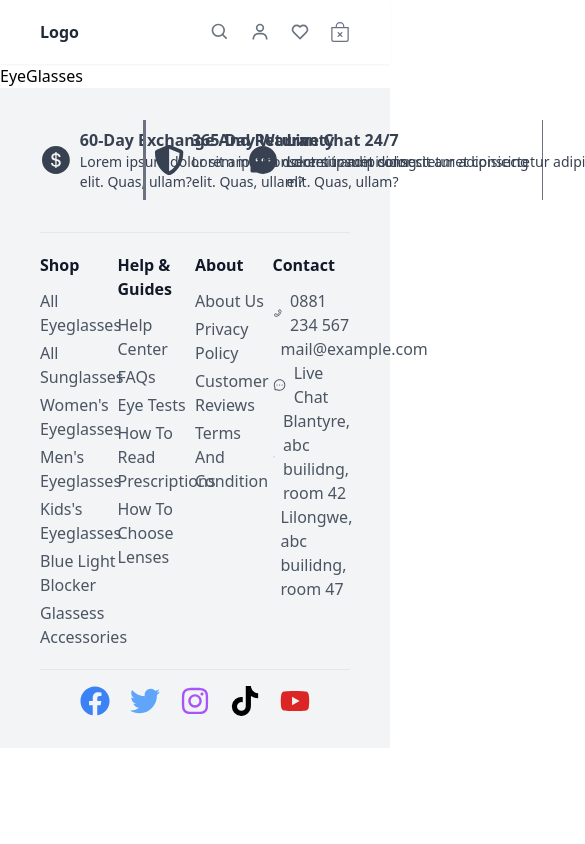
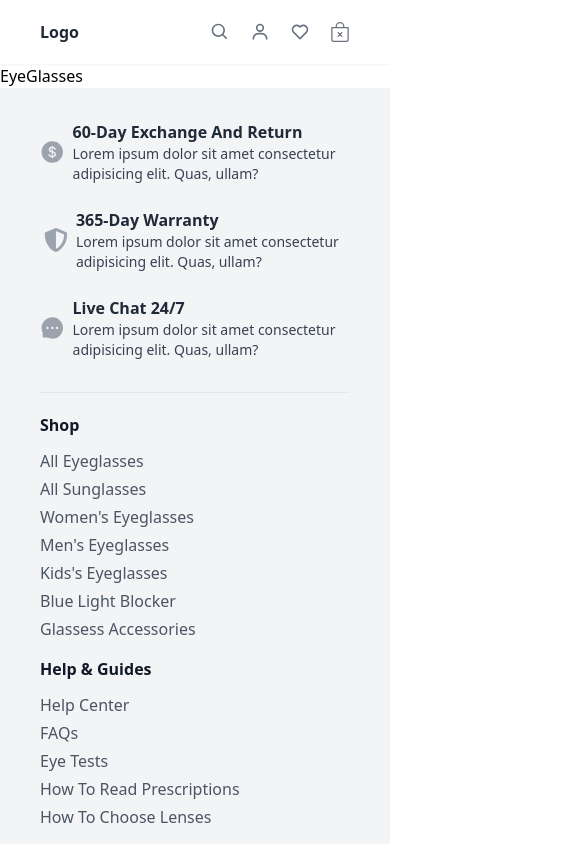
Before and after one commit to jesseemana/Eyewearz, a React (Vite) app: page /eyeglasses in a window 390 px wide. Shown: the top 844 px of the page, 585 px wide, since content can reach past the window. Built offline with nearby package versions, Linux system fonts and the light colour scheme.

Commit message:
CHORE: added responsiveness

```diff
--- a/src/components/Benefits.tsx
+++ b/src/components/Benefits.tsx
@@ -10,10 +10,10 @@ export interface BenefitsTypes {
 const Benefits = ({ benefits }: { benefits: BenefitsTypes }) => {
   const { title, icon, desc, styles } = benefits
   return (
-    <div className={`flex items-center gap-2 w-[400px] ${styles}`}>
+    <div className={`flex items-center gap-2 ${styles}`}>
       <>{icon}</>
       <div>
-        <p className='text-gray-700 font-bold capitalize'>{title}</p>
+        <p className='text-gray-800 font-bold capitalize'>{title}</p>
         <p className='text-gray-700 text-sm'>{desc}</p>
       </div>
     </div>
--- a/src/components/Footer.tsx
+++ b/src/components/Footer.tsx
@@ -1,28 +1,28 @@
 import React from 'react'
 import Socials from './Socials'
 import Container from './Container'
-import Benefits, { BenefitsTypes } from './Benefits'
 import { FaShieldAlt } from 'react-icons/fa'
 import { CiLocationOn } from 'react-icons/ci'
+import Benefits, { BenefitsTypes } from './Benefits'
 import {
   AiFillMessage,
+  AiOutlineMail,
+  AiOutlinePhone,
   AiOutlineMessage,
   AiFillDollarCircle,
-  AiOutlineMail,
-  AiOutlinePhone,
 } from 'react-icons/ai'
 
 const Footer = () => {
   return (
     <footer className='bg-gray-100 py-8'>
       <Container>
-        <div className='grid mb-8 grid-cols-3'>
+        <div className='flex mb-8 justify-between flex-col md:flex-row gap-5'>
           {benefits.map((item, index) => (
             <Benefits key={index} benefits={item} />
           ))}
         </div>
         <hr />
-        <div className='grid grid-cols-4 py-5'>
+        <div className='flex py-5 justify-between flex-wrap gap-4'>
           {/* Shop */}
           <div className='flex flex-col gap-3'>
             <h1 className='font-bold capitalize text-gray-900'>shop</h1>
@@ -59,7 +59,7 @@ const Footer = () => {
           </div>
           {/* Contact */}
           <div className='flex flex-col gap-3'>
-            <h1 className='font-bold capitalize text-gray-900'>contact</h1>
+            <h1 className='font-bold capitalize text-gray-900 '>contact</h1>
             <div className=''>
               <div className='flex items-center gap-2 text-gray-600'>
                 <AiOutlinePhone />
@@ -98,18 +98,18 @@ export default Footer
 export const benefits: BenefitsTypes[] = [
   {
     title: '60-day exchange and return',
-    icon: <AiFillDollarCircle size={40} className='fill-gray-700'/>,
+    icon: <AiFillDollarCircle size={40} className='fill-gray-400'/>,
     desc: 'Lorem ipsum dolor sit amet consectetur adipisicing elit. Quas, ullam?'
   },
   {
     title: '365-day warranty',
-    icon: <FaShieldAlt size={40} className='fill-gray-700'/>,
+    icon: <FaShieldAlt size={40} className='fill-gray-400'/>,
     desc: 'Lorem ipsum dolor sit amet consectetur adipisicing elit. Quas, ullam?',
-    styles: 'before:bg-gray-500 before:h-20 before:w-[3px] after:bg-gray-500 after:h-20 after:w-[2px]'
+    styles: 'md:border-x-2 p-1 border-gray-400'
   },
   {
     title: 'live chat 24/7',
-    icon: <AiFillMessage size={40} className='fill-gray-700'/>,
+    icon: <AiFillMessage size={40} className='fill-gray-400'/>,
     desc: 'Lorem ipsum dolor sit amet consectetur adipisicing elit. Quas, ullam?'
   },
 ]
```
